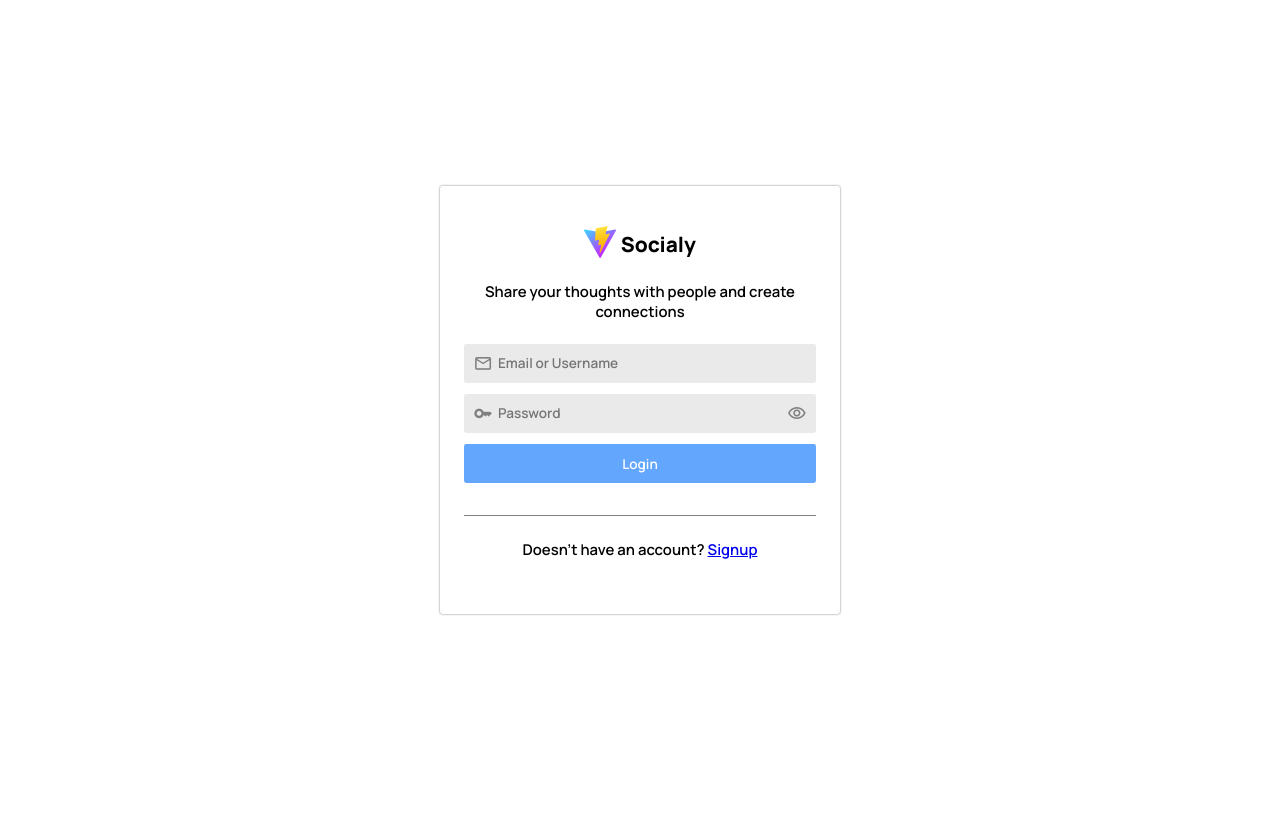
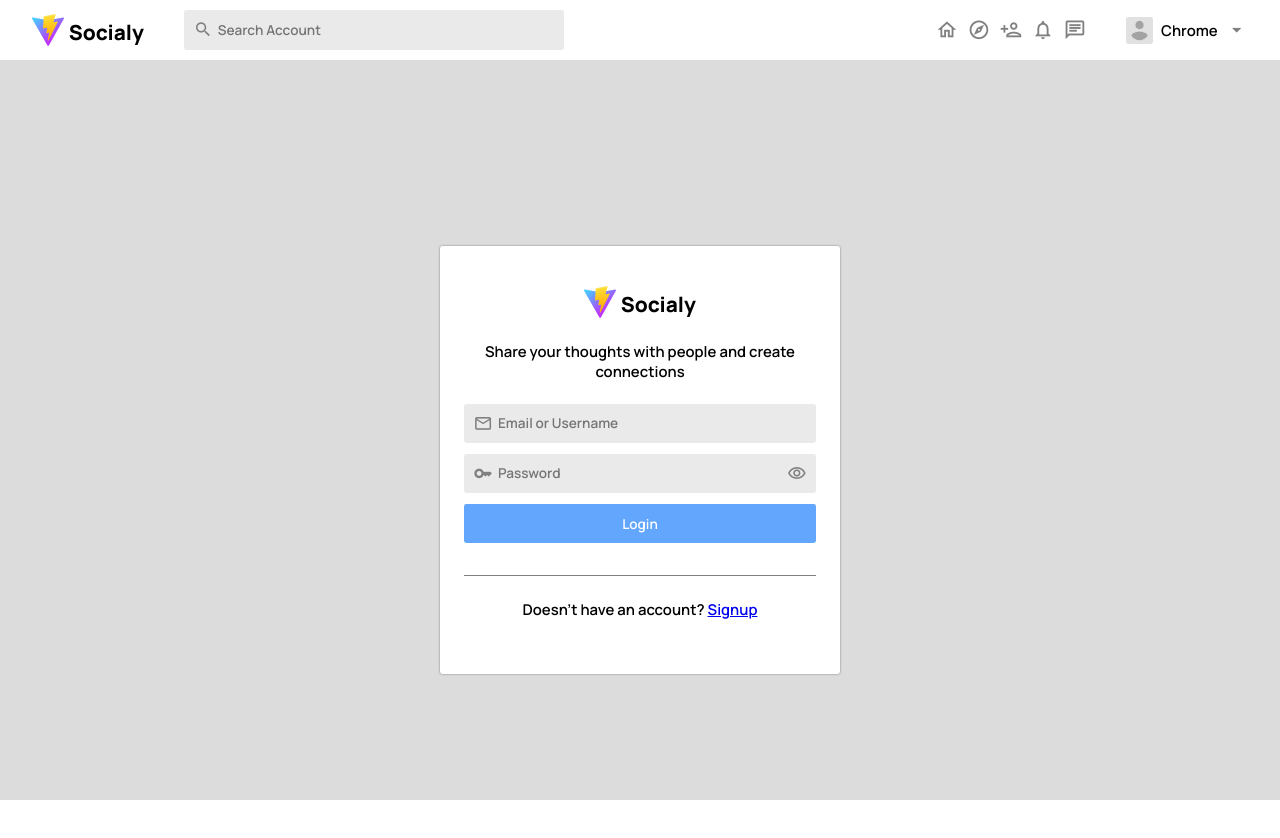
Before and after one commit to cloudycloud262/Socialy, a React (Vite) app in the folder client/: page /login in a window 1280 px wide. Shown: the top 838 px of the page. Before the commit the page ends 800 px from the top, so only its background shows below. Built offline with nearby package versions, Linux system fonts and the light colour scheme.

Commit message:
Add Header

```diff
--- a/client/src/App.tsx
+++ b/client/src/App.tsx
@@ -1,6 +1,8 @@
 import { FC } from "react";
 import { Routes, Route } from "react-router-dom";
 
+import Home from "./pages/home";
+import Header from "./components/header";
 import Signup from "./pages/signup";
 import Login from "./pages/login";
 
@@ -8,10 +10,14 @@ import "./index.css";
 
 const App: FC = () => {
   return (
-    <Routes>
-      <Route path="/signup" element={<Signup />} />
-      <Route path="/login" element={<Login />} />
-    </Routes>
+    <>
+      <Header />
+      <Routes>
+        <Route path="/" element={<Home />} />
+        <Route path="/signup" element={<Signup />} />
+        <Route path="/login" element={<Login />} />
+      </Routes>
+    </>
   );
 };
 
--- /dev/null
+++ b/client/src/components/header/index.module.css
@@ -0,0 +1,98 @@
+.wrapper {
+  display: flex;
+  align-items: center;
+  height: 60px;
+  padding: 0 2rem;
+  gap: 2.5rem;
+  background-color: white;
+}
+
+.search {
+  flex-grow: 1;
+  z-index: 1;
+  max-width: 380px;
+  box-sizing: border-box;
+}
+.searchIcon {
+  display: none;
+}
+.search > span:nth-of-type(2) {
+  display: none;
+}
+
+.navbar {
+  display: flex;
+  gap: 0.6rem;
+  margin-left: auto;
+}
+.navItem {
+  display: flex;
+  text-decoration: none;
+}
+.navItem > :global(.material-icons-outlined),
+.account > :global(.material-icons-outlined),
+.searchIcon {
+  font-size: 1.4rem;
+  color: grey;
+}
+.activeNavItem > :global(.material-icons) {
+  font-size: 1.4rem;
+  color: #62a6fe;
+}
+
+.account {
+  display: flex;
+  align-items: center;
+  gap: 0.5rem;
+  padding: 0.3rem 0;
+}
+
+@media (width<900px) {
+  .logo > span {
+    display: none;
+  }
+  .account > span {
+    display: none;
+  }
+}
+
+@media (width<700px) {
+  .wrapper {
+    gap: 1.5rem;
+    padding: 0 1rem;
+  }
+}
+
+@media (width<550px) {
+  label.search {
+    transition: 0.2s;
+    transform: scaleX(0);
+    position: absolute;
+    width: calc(100% - 2rem);
+    max-width: 550px;
+  }
+  label.activeSearch {
+    transform: scaleX(1);
+  }
+  .search > span:nth-of-type(2) {
+    display: inline;
+  }
+  .searchIcon {
+    display: inline;
+    margin-left: auto;
+  }
+  .navbar {
+    position: fixed;
+    bottom: 0;
+    left: 0;
+    width: 100%;
+    height: 40px;
+    background-color: white;
+  }
+  .navItem {
+    flex-grow: 1;
+    display: flex;
+    justify-content: center;
+    align-items: center;
+  }
+}
--- /dev/null
+++ b/client/src/components/header/index.tsx
@@ -0,0 +1,73 @@
+import { useRef, useState } from "react";
+import useCloseOnOutsideClick from "../../hooks/useCloseOnOutsideClick";
+import { useNavigate } from "react-router-dom";
+
+import Navbar from "./navbar";
+
+import styles from "./index.module.css";
+
+export default function Header() {
+  const [showSearchBar, setShowSearchBar] = useState(false);
+  const [showAccMenu, setShowAccMenu] = useState(false);
+  const accountMenuRef = useRef(null);
+  const navigate = useNavigate();
+
+  useCloseOnOutsideClick(accountMenuRef, () => setShowAccMenu(false));
+
+  return (
+    <div className={styles.wrapper}>
+      <div className={`logo ${styles.logo}`}>
+        <img src="/vite.svg" alt="" />
+        <span>Socialy</span>
+      </div>
+      <label
+        htmlFor="search"
+        className={`filled-input ${styles.search} ${
+          showSearchBar ? styles.activeSearch : ""
+        }`}
+      >
+        <span className="material-icons-outlined">search</span>
+        <input type="text" id="search" placeholder="Search Account" />
+        <span
+          className="material-icons-outlined"
+          onClick={() => setShowSearchBar(false)}
+        >
+          close
+        </span>
+      </label>
+      <span
+        className={`material-icons-outlined ${styles.searchIcon}`}
+        onClick={() => setShowSearchBar(true)}
+      >
+        search
+      </span>
+      <Navbar />
+      <div className="menu-wrapper" ref={accountMenuRef}>
+        <div
+          className={styles.account}
+          onClick={() => setShowAccMenu((prev) => !prev)}
+        >
+          <img src="/placeholderDp.png" alt="" className="account-icon" />
+          <span className="fs-medium fw-medium">Chrome</span>
+          <span className="material-icons-outlined">arrow_drop_down</span>
+        </div>
+        <div className={`menu ${showAccMenu ? "menu-active " : ""}`}>
+          <button
+            className="menu-item transparent-btn icon-btn"
+            onClick={() => {
+              navigate("/account");
+              setShowAccMenu(false);
+            }}
+          >
+            <span className="material-icons-outlined">account_circle</span>
+            <span className="fw-medium fs-small">Account</span>
+          </button>
+          <button className="menu-item danger-btn transparent-btn icon-btn">
+            <span className="material-icons-outlined">logout</span>
+            <span className="fw-medium fs-small">Logout</span>
+          </button>
+        </div>
+      </div>
+    </div>
+  );
+}
--- /dev/null
+++ b/client/src/components/header/navbar.tsx
@@ -0,0 +1,79 @@
+import { useState } from "react";
+
+import { Link } from "react-router-dom";
+
+import styles from "./index.module.css";
+
+export default function Navbar() {
+  const [active, setActive] = useState("");
+
+  return (
+    <div className={styles.navbar}>
+      <Link
+        to="/"
+        className={`${styles.navItem} ${
+          active === "home" ? styles.activeNavItem : ""
+        }`}
+        onClick={() => setActive("home")}
+      >
+        {active === "home" ? (
+          <span className="material-icons">home</span>
+        ) : (
+          <span className="material-icons-outlined">home</span>
+        )}
+      </Link>
+      <Link
+        to="/explore"
+        className={`${styles.navItem} ${
+          active === "explore" ? styles.activeNavItem : ""
+        }`}
+        onClick={() => setActive("explore")}
+      >
+        {active === "explore" ? (
+          <span className="material-icons">explore</span>
+        ) : (
+          <span className="material-icons-outlined">explore</span>
+        )}
+      </Link>
+      <Link
+        to="/requests"
+        className={`${styles.navItem} ${
+          active === "requests" ? styles.activeNavItem : ""
+        }`}
+        onClick={() => setActive("requests")}
+      >
+        {active === "requests" ? (
+          <span className="material-icons">person_add</span>
+        ) : (
+          <span className="material-icons-outlined">person_add</span>
+        )}
+      </Link>
+      <Link
+        to="/notifications"
+        className={`${styles.navItem} ${
+          active === "notifications" ? styles.activeNavItem : ""
+        }`}
+        onClick={() => setActive("notifications")}
+      >
+        {active === "notifications" ? (
+          <span className="material-icons">notifications</span>
+        ) : (
+          <span className="material-icons-outlined">notifications</span>
+        )}
+      </Link>
+      <Link
+        to="/chats"
+        className={`${styles.navItem} ${
+          active === "chats" ? styles.activeNavItem : ""
+        }`}
+        onClick={() => setActive("chats")}
+      >
+        {active === "chats" ? (
+          <span className="material-icons">chat</span>
+        ) : (
+          <span className="material-icons-outlined">chat</span>
+        )}
+      </Link>
+    </div>
+  );
+}
--- /dev/null
+++ b/client/src/hooks/useCloseOnOutsideClick.tsx
@@ -0,0 +1,21 @@
+import { useEffect, RefObject } from "react";
+
+const useCloseOnOutsideClick = (
+  ref: RefObject<HTMLDivElement>,
+  func: Function
+) => {
+  useEffect(() => {
+    const el = ({ target }: MouseEvent): void => {
+      const eventTarget = target as Node;
+      if (ref.current && !ref.current.contains(eventTarget)) {
+        func();
+      }
+    };
+    document.body.addEventListener("click", el);
+    return () => {
+      document.body.addEventListener("click", el);
+    };
+  }, []);
+};
+
+export default useCloseOnOutsideClick;
--- a/client/src/index.css
+++ b/client/src/index.css
@@ -6,6 +6,10 @@
 body {
   font-family: Manrope;
   margin: 0;
+}
+#root {
+  background-color: gainsboro;
+  height: 100vh;
 }
 
 input,
@@ -20,6 +24,7 @@ button {
   transition-duration: 0.15s;
   transition-property: background-color, border, color;
   padding: 0.6rem;
+  outline: none;
   border-radius: 0.15rem;
 }
 
@@ -32,6 +37,20 @@ button {
   background-color: white;
   color: #62a6fe;
   border: 1px solid;
+}
+
+.transparent-btn {
+  background-color: transparent;
+  border: none;
+}
+.transparent-btn:hover {
+  background-color: rgb(237, 237, 237);
+}
+
+.icon-btn {
+  display: flex;
+  align-items: center;
+  gap: 0.3rem;
 }
 
 /* Input */
@@ -60,6 +79,11 @@ button {
   background-color: transparent;
 }
 
+.account-icon {
+  height: 27px;
+  border-radius: 0.15rem;
+}
+
 .fw-medium {
   font-weight: 600;
 }
@@ -83,3 +107,37 @@ button {
   font-weight: 800;
   font-size: 1.3rem;
 }
+
+.menu-wrapper {
+  position: relative;
+}
+.menu {
+  position: absolute;
+  background-color: white;
+  display: flex;
+  flex-direction: column;
+  min-width: 100%;
+  right: 0;
+  padding: 0.5rem;
+  box-sizing: border-box;
+  width: max-content;
+  border-radius: 0.2rem;
+  filter: drop-shadow(0px 0px 1px grey);
+  transform: scale(0);
+  transform-origin: top right;
+  transition: 0.15s;
+}
+.menu-active {
+  transform: scale(1);
+  transform-origin: top right;
+}
+.menu-item {
+  color: grey;
+}
+.menu-item > .material-icons-outlined {
+  font-size: 1.35rem;
+}
+
+.danger-btn {
+  color: red;
+}
--- /dev/null
+++ b/client/src/pages/home/index.tsx
@@ -0,0 +1,3 @@
+export default function Home() {
+  return <div></div>;
+}
```
Also changed, not shown: client/public/placeholderDp.png (added).
